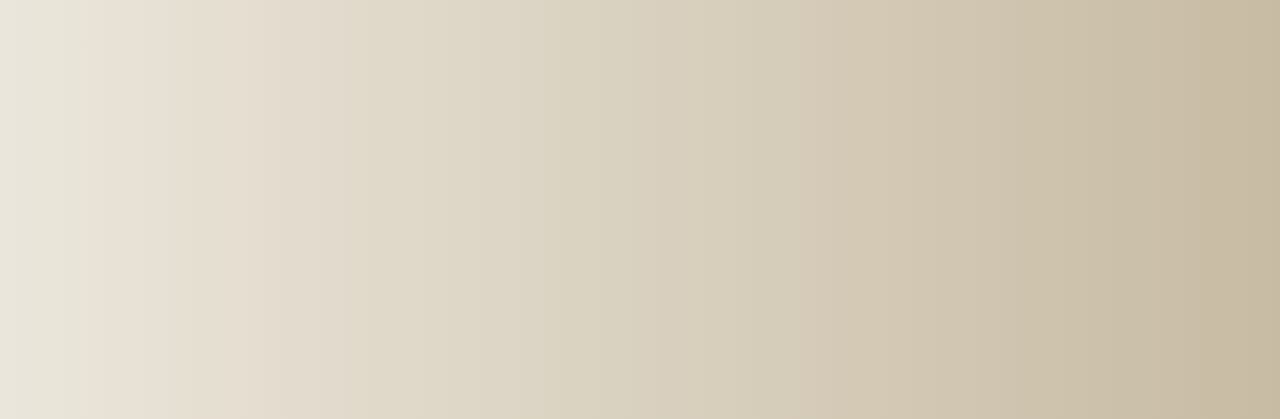
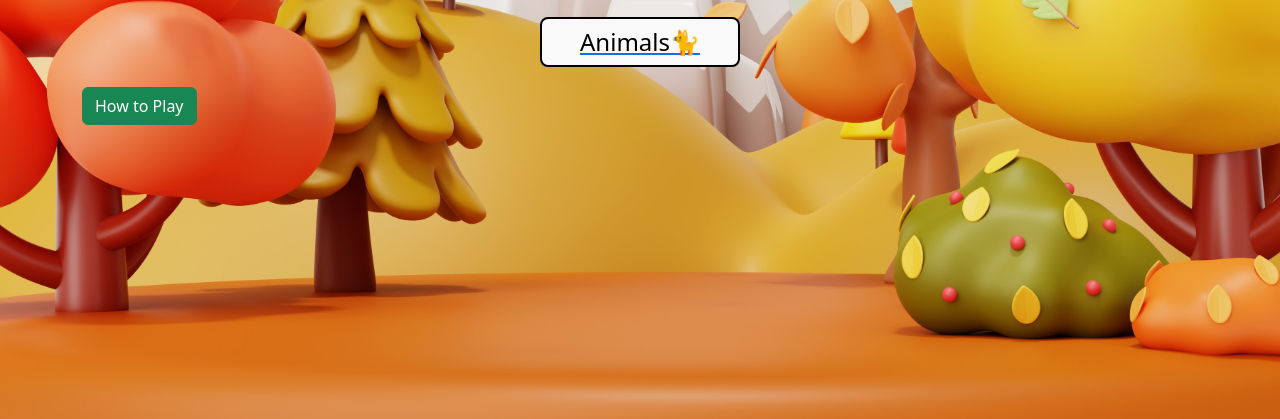
Before and after one commit to NoofIsa/hangman, a plain HTML site: page index.html in a window 1280 px wide. Shown: the part 381-800 px from the top of the page. Drawn offline with nearby package versions, Linux system fonts and the light colour scheme.

Commit message:
add background image

```diff
--- a/css/style.css
+++ b/css/style.css
@@ -4,16 +4,49 @@
   box-sizing: border-box;
 }
 
+
+
+/* Common body styles for all pages */
 body {
+  display: flex;
+  justify-content: center;
+  flex-direction: column;
+  margin-top: 100vh;
+  margin: 0;
+  padding: 0;
+  box-sizing: border-box;
+}
+
+/* Background image for the home page only */
+body.home-page {
+  background-image: url('../image/Start.jpg');
+  background-size: cover;
+  background-repeat: no-repeat;
+  background-position: center;
+  min-height: 100vh; /* Fills the full screen height */
+  margin: 0;          /* Remove top margin that causes white space */
+  padding: 0;
+  display: flex;
+  flex-direction: column;
+  justify-content: center; /* Center content vertically */
+  align-items: center;     /* Center content horizontally */
+}
+
+/* Background gradient for all other pages */
+body:not(.home-page) {
+  background: linear-gradient(to right, #ebe6db, #c7bba3);
+}
+
+/*body {
 
   background: linear-gradient(to right, #ebe6db, #c7bba3);
   display: flex;
   justify-content: center;
   flex-direction: column;
    margin-top:100vh ;
- /* min-height: 100vh;*/
+ /* min-height: 100vh;}*/
 
-}
+
 
 /* Title */
 /* Headline styling */
--- a/index.html
+++ b/index.html
@@ -10,8 +10,8 @@
 
 
 </head>
-<body>
 
+<body class="home-page">
 
     <div class="container">
     <header>
@@ -35,7 +35,7 @@
     </button>
 
     <!-- Modal -->
-    <div class="modal fade" id="exampleModal" tabindex="-1" aria-labelledby="exampleModalLabel" aria-hidden="true">
+<div class="modal fade" id="exampleModal" tabindex="-1" aria-labelledby="exampleModalLabel">
     <div class="modal-dialog">
         <div class="modal-content">
         <div class="modal-header">
@@ -65,3 +65,15 @@
 
 </body>
 </html>
+
+<script>
+  const modal = document.getElementById('exampleModal');
+
+  modal.addEventListener('hide.bs.modal', () => {
+    // If any element inside the modal is focused, blur it
+    const active = document.activeElement;
+    if (modal.contains(active)) {
+      active.blur();
+    }
+  });
+</script>
```
Also changed, not shown: image/Start.jpg (added).
